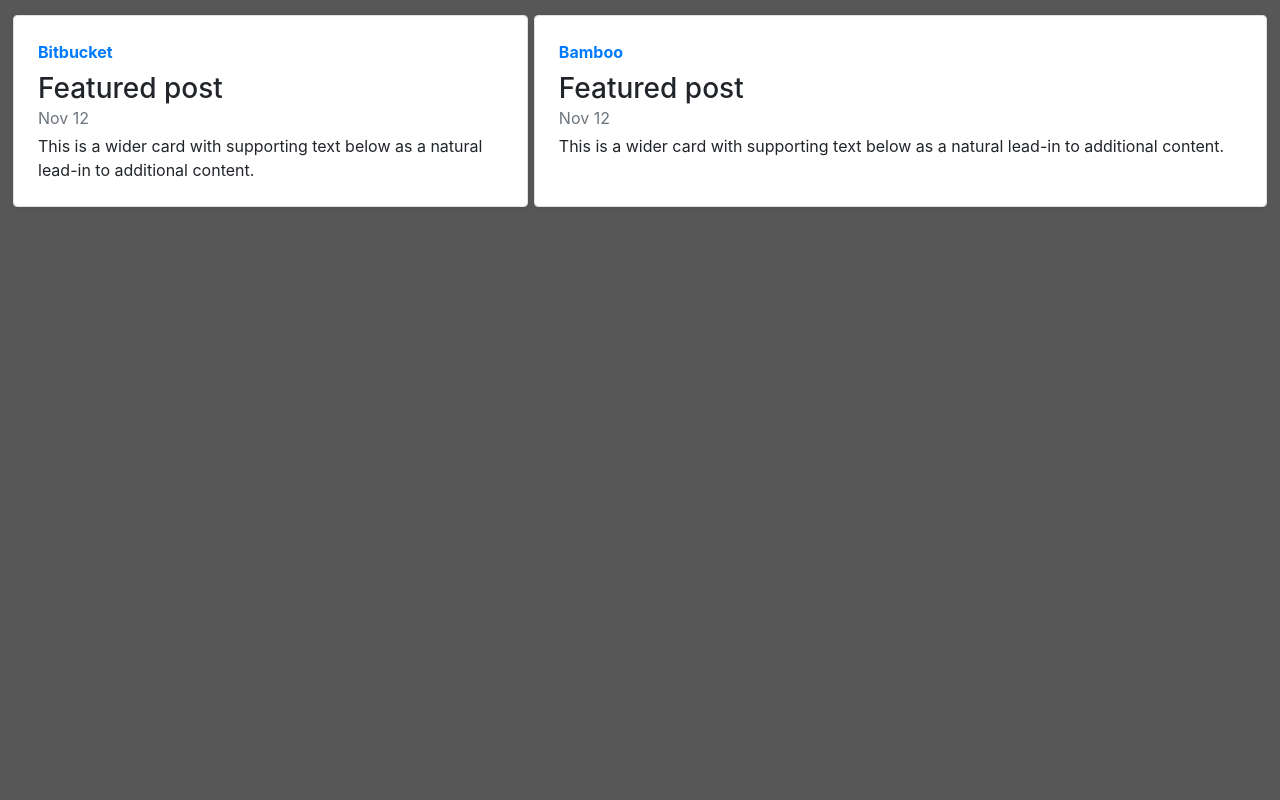
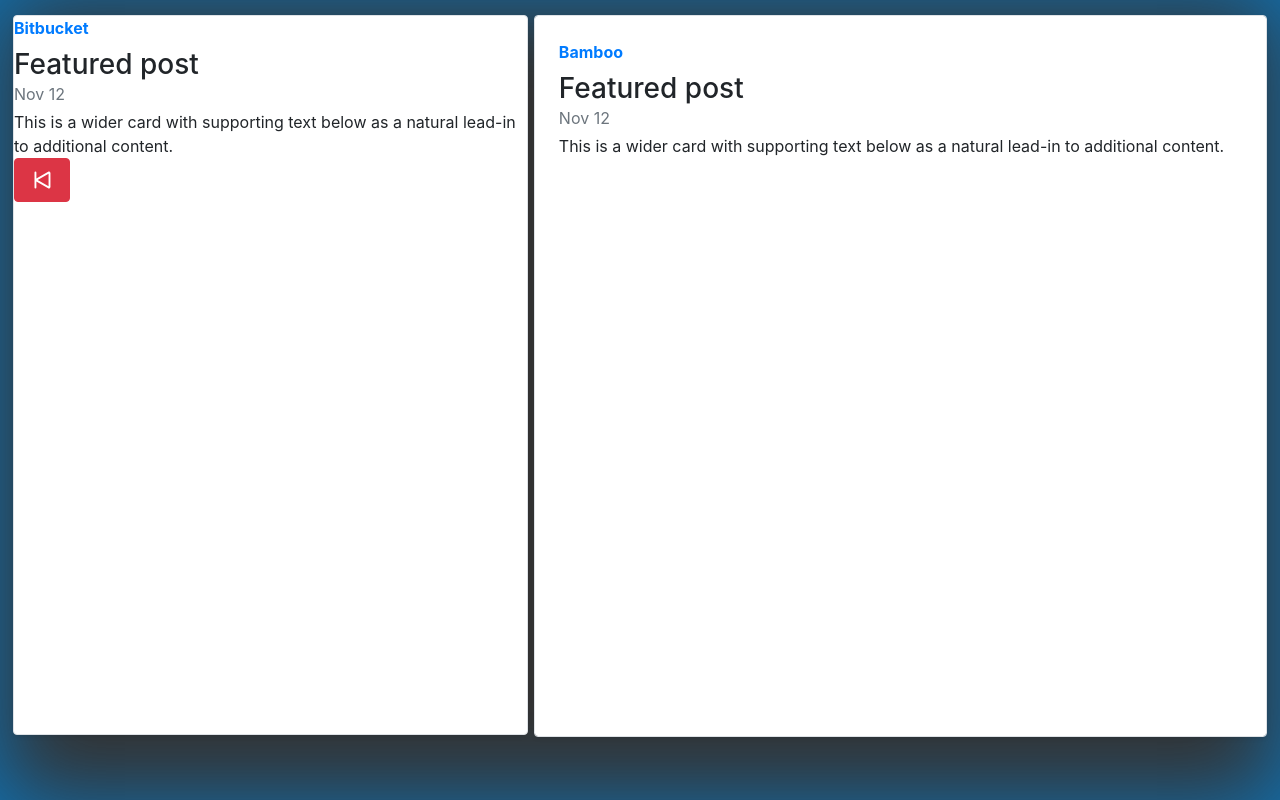
Before and after one commit to yonatanbeery/seeds, a React (Create React App) app in the folder seeds_frontend/: page /Build in a window 1280 px wide. Built offline with nearby package versions, Linux system fonts and the light colour scheme.

Commit message:
adding saga and backwards button

```diff
--- a/seeds_frontend/src/css/build.css
+++ b/seeds_frontend/src/css/build.css
@@ -3,9 +3,12 @@
     height: 100vh;
 }
 
-body {
-    background: rgb(87, 87, 87);
+.main {
+    height: 100vh;
+    background-color: #333;
+    box-shadow: inset 0 0 5.5rem rgba(0, 142, 236, 0.712);
 }
+
 
 .container-fluid {
     padding-right: 0px;
@@ -19,6 +22,7 @@
 }
 
 .api {
+    height: 90vh;
     background-color: #ffffff;
 }
 
--- a/seeds_frontend/src/index.js
+++ b/seeds_frontend/src/index.js
@@ -1,6 +1,8 @@
 import React from 'react';
 import ReactDOM from 'react-dom';
 import { Route, Link, BrowserRouter as Router } from 'react-router-dom';
+import { Provider } from 'react-redux'
+import store from './js/store/store.js'
 import 'bootstrap/dist/css/bootstrap.min.css';
 import MainPage from "./js/components/MainPage";
 import Build from "./js/components/Build";
@@ -18,4 +20,8 @@
   </Router>
 )
 
-ReactDOM.render(routing, document.getElementById('root'))
+ReactDOM.render(
+  <Provider store={store}>
+    {routing}
+  </Provider>,
+  document.getElementById('root'))
--- a/seeds_frontend/src/js/components/Build.js
+++ b/seeds_frontend/src/js/components/Build.js
@@ -1,13 +1,13 @@
 import React from 'react';
 import 'bootstrap/dist/css/bootstrap.min.css';
 import "../../css/build.css"
-import BitbucketInfo from "./BitbucketInfo";
-import BambooCreatePlan from "./BambooCreatePlan";
+import BitbucketInfo from "./build/BitbucketInfo";
+import BambooCreatePlan from "./build/BambooCreatePlan";
 
 export default class Build extends React.Component {
     render() {
         return (
-            <div class="container-fluid">
+            <div class="container-fluid main">
                 <div class="row">
                 <div class="col-5"><BitbucketInfo/></div>
                 <div class="col-7"><BambooCreatePlan/></div>
--- a/seeds_frontend/src/js/components/BambooCreatePlan.js
+++ b/seeds_frontend/src/js/components/build/BambooCreatePlan.js
@@ -1,6 +1,6 @@
 import React from 'react';
 import 'bootstrap/dist/css/bootstrap.min.css';
-import "../../css/build.css"
+import "../../../css/build.css"
 
 export default class BambooCreatePlan extends React.Component {
     render() {
--- a/seeds_frontend/src/js/components/BitbucketInfo.js
+++ b/seeds_frontend/src/js/components/build/BitbucketInfo.js
@@ -1,18 +1,18 @@
 import React from 'react';
 import 'bootstrap/dist/css/bootstrap.min.css';
-import "../../css/build.css"
+import "../../../css/build.css"
+import Backwards from "../travel/Backwards";
 
 export default class BitbucketInfo extends React.Component {
     render() {
         return (
 <div class="container-fluid leftComponent">
-      <div class="row no-gutters border rounded overflow-hidden flex-md-row mb-4 shadow-sm h-md-250">
-        <div class="col p-4 d-flex flex-column api">
+      <div class="no-gutters border rounded overflow-hidden flex-md-row mb-4 shadow-sm h-md-250 api">
           <strong class="d-inline-block mb-2 text-primary">Bitbucket</strong>
           <h3 class="mb-0">Featured post</h3>
           <div class="mb-1 text-muted">Nov 12</div>
           <p class="card-text mb-auto">This is a wider card with supporting text below as a natural lead-in to additional content.</p>
-        </div>
+          <Backwards/>
       </div>
 </div>
         );
--- /dev/null
+++ b/seeds_frontend/src/js/components/travel/Backwards.js
@@ -0,0 +1,11 @@
+import React from 'react';
+import { SkipStart } from 'react-bootstrap-icons';
+import "../../../css/build.css";
+
+function Backwards() {
+
+    return (
+        <button type="button" class="btn btn-danger"><SkipStart size={30}/></button>
+    );
+}
+export default Backwards;
--- /dev/null
+++ b/seeds_frontend/src/js/reducers/index.js
@@ -0,0 +1,31 @@
+const initialState = {
+    articals: [],
+    remoteArticles: []
+};
+
+function rootReducer(state = initialState, action) {
+    if (action.type === "ADD_ARTICLE") {
+        return Object.assign({}, state, {
+            articals: state.articals.concat(action.payload)
+        });
+    } else if (action.type === "DEL_ARTICLE") {
+        for (let i=0;i<state.articals.length;i++) {
+            if (state.articals[i].title === action.payload.title) {
+                let oldArticals = state.articals.concat();
+                oldArticals.splice(i,1);
+                return Object.assign({}, state, {
+                    articals: oldArticals
+                });
+            }
+        }
+    }
+
+    if (action.type === "DATA_LOADED") {
+        return Object.assign({}, state, {
+            remoteArticles: state.remoteArticles.concat(action.payload)
+          });
+    }
+    return state;
+}
+
+export default rootReducer;
--- /dev/null
+++ b/seeds_frontend/src/js/sagas/api-saga.js
@@ -0,0 +1,18 @@
+import { takeEvery, call, put } from "redux-saga/effects";
+
+export default function* watcherSaga() {
+    yield takeEvery("DATA_REQUESTED", workerSaga);
+}
+
+function* workerSaga(action) {
+    try{
+        const payload = yield call(getData, action.payload.url);
+        yield put({type: "DATA_LOADED", payload});
+    } catch (e) {
+        yield put({type: "API_ERRORED", payload: e});
+    }
+}
+
+function getData(url) {
+    return fetch(url).then(Response => Response.json());
+}
--- /dev/null
+++ b/seeds_frontend/src/js/store/store.js
@@ -0,0 +1,17 @@
+import {  createStore ,applyMiddleware, compose } from "redux";
+import rootReducer from "../reducers/index";
+import createSagaMiddleware from "redux-saga";
+import apiSaga from "../sagas/api-saga.js";
+
+const storeEnhancers = window.__REDUX_DEVTOOLS_EXTENSION_COMPOSE__ || compose;
+
+const initialiseSagaMiddleware = createSagaMiddleware();
+
+const store = createStore(
+    rootReducer,
+    storeEnhancers(applyMiddleware(initialiseSagaMiddleware))
+);
+
+initialiseSagaMiddleware.run(apiSaga);
+
+export default store;
```
Also changed, not shown: seeds_frontend/package.json (+6 -1 lines), seeds_frontend/src/js/actions/index.js (added, +11 -0 lines), seeds_frontend/src/js/components/travel/Continue.js (added, +10 -0 lines), 1 other file (tests, documents, lock files or other folders).
